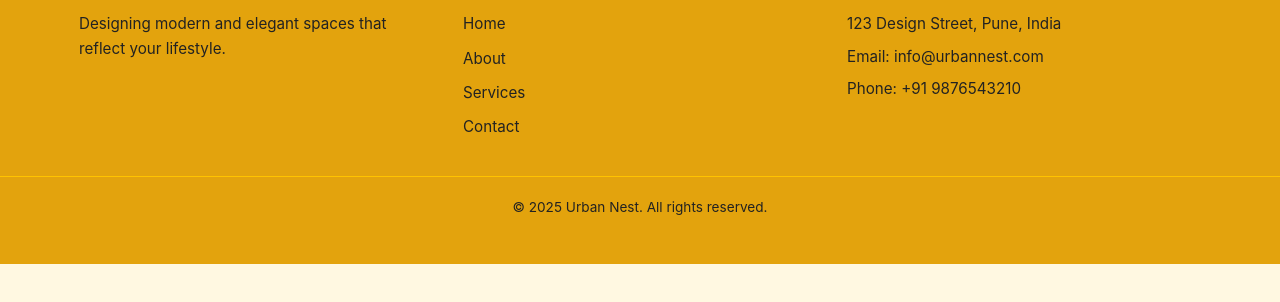
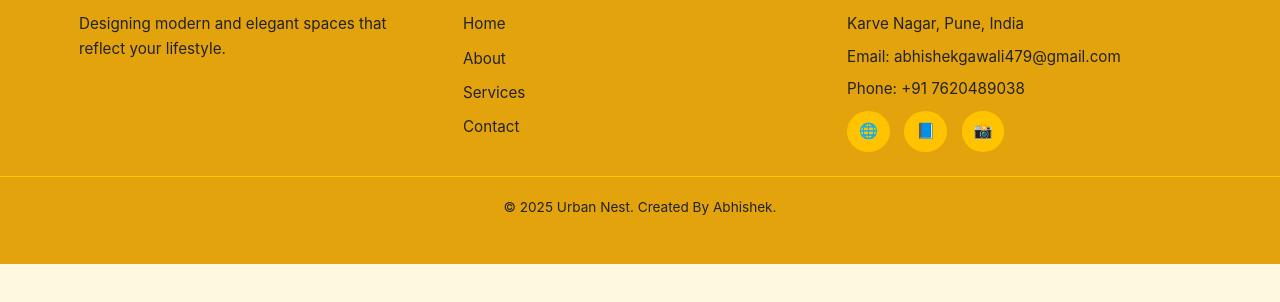
Before and after one commit to Abhi-479/Interior-Design-Studio-Website, a plain HTML site: page about.html in a window 1280 px wide. Shown: the part 450-752 px from the top of the page. Drawn offline with nearby package versions, Linux system fonts and the light colour scheme.

Commit message:
Update about.html

```diff
--- a/about.html
+++ b/about.html
@@ -68,13 +68,18 @@
     </div>
     <div class="footer-contact">
       <h4>Contact</h4>
-      <p>123 Design Street, Pune, India</p>
-      <p>Email: info@urbannest.com</p>
-      <p>Phone: +91 9876543210</p>
+      <p>Karve Nagar, Pune, India</p>
+      <p>Email: abhishekgawali479@gmail.com</p>
+      <p>Phone: +91 7620489038</p>
+      <div class="social-icons">
+        <a href="#" target="_blank">🌐</a>
+        <a href="#" target="_blank">📘</a>
+        <a href="#" target="_blank">📸</a>
+      </div>
     </div>
   </div>
   <div class="footer-bottom">
-    <p>© 2025 Urban Nest. All rights reserved.</p>
+    <p>© 2025 Urban Nest. Created By Abhishek.</p>
   </div>
 </footer>
 
```
